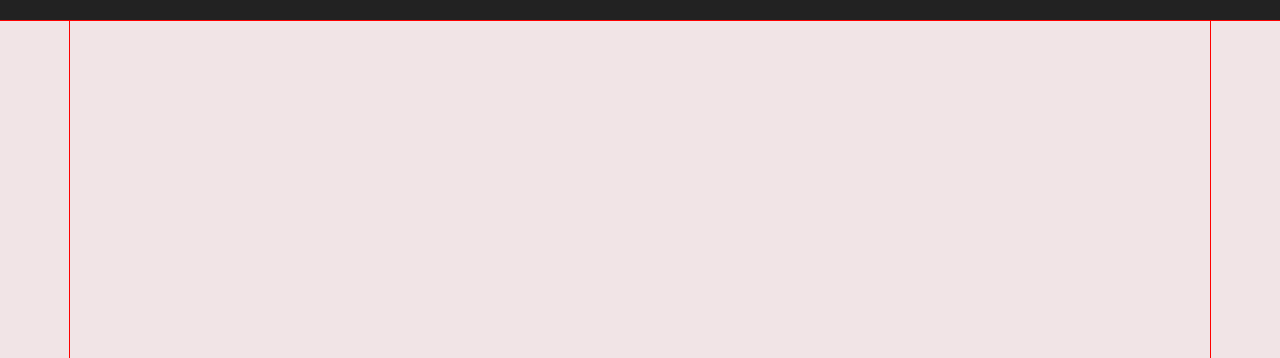
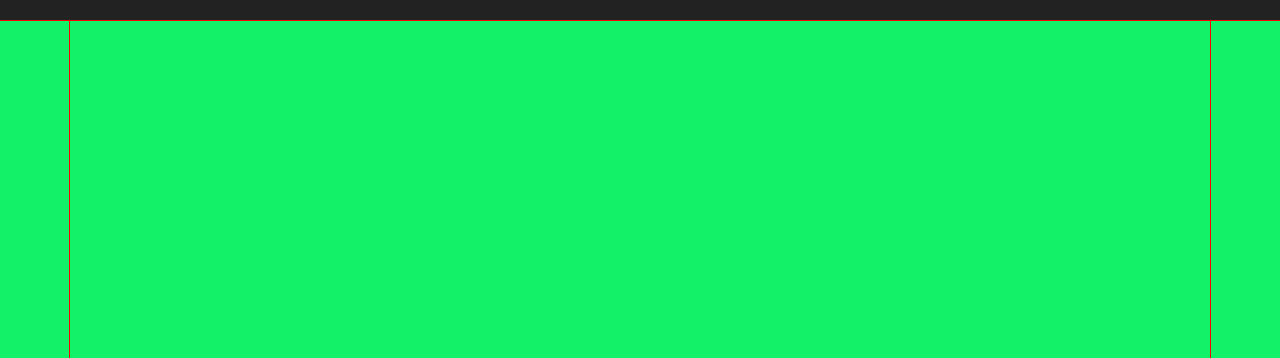
Before and after one commit to AleksandrBukreev/2.1_brand-shop, a plain HTML site: page index.html in a window 1280 px wide. Shown: the part 54-412 px from the top of the page. Drawn offline with Linux system fonts and the light colour scheme.

Commit message:
branch-1
bg green test

```diff
--- a/css/style.css
+++ b/css/style.css
@@ -23,7 +23,8 @@
 }
 .title{
     min-height: 760px;
-    background-color: #F1E4E6;
+    background-color: #12f167;
+    /* background-color: #F1E4E6; */
     height: 100px;
     outline: 1px solid red;
 }
```
